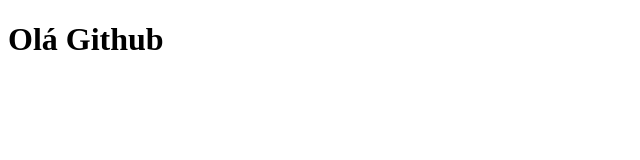
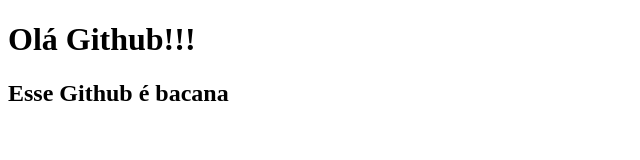
Before and after one commit to RosePaz79/pro_web_githeub, a plain HTML site: page index.html in a window 1280 px wide. Shown: the whole page, without its empty margins (0-640 px from the left). Drawn offline with Linux system fonts and the light colour scheme.

Commit message:
Update index.html
Alteração no Titulo e adicionado h2

```diff
--- a/index.html
+++ b/index.html
@@ -4,9 +4,10 @@
     <meta charset="UTF-8">
     <meta http-equiv="X-UA-Compatible" content="IE=edge">
     <meta name="viewport" content="width=device-width, initial-scale=1.0">
-    <title>Document</title>
+    <title>Olá Github IFPR</title>
 </head>
 <body>
-     <h1>Olá Github</h1>
+     <h1>Olá Github!!!</h1>
+    <h2>Esse Github é bacana</h2>
 </body>
 </html>
```
